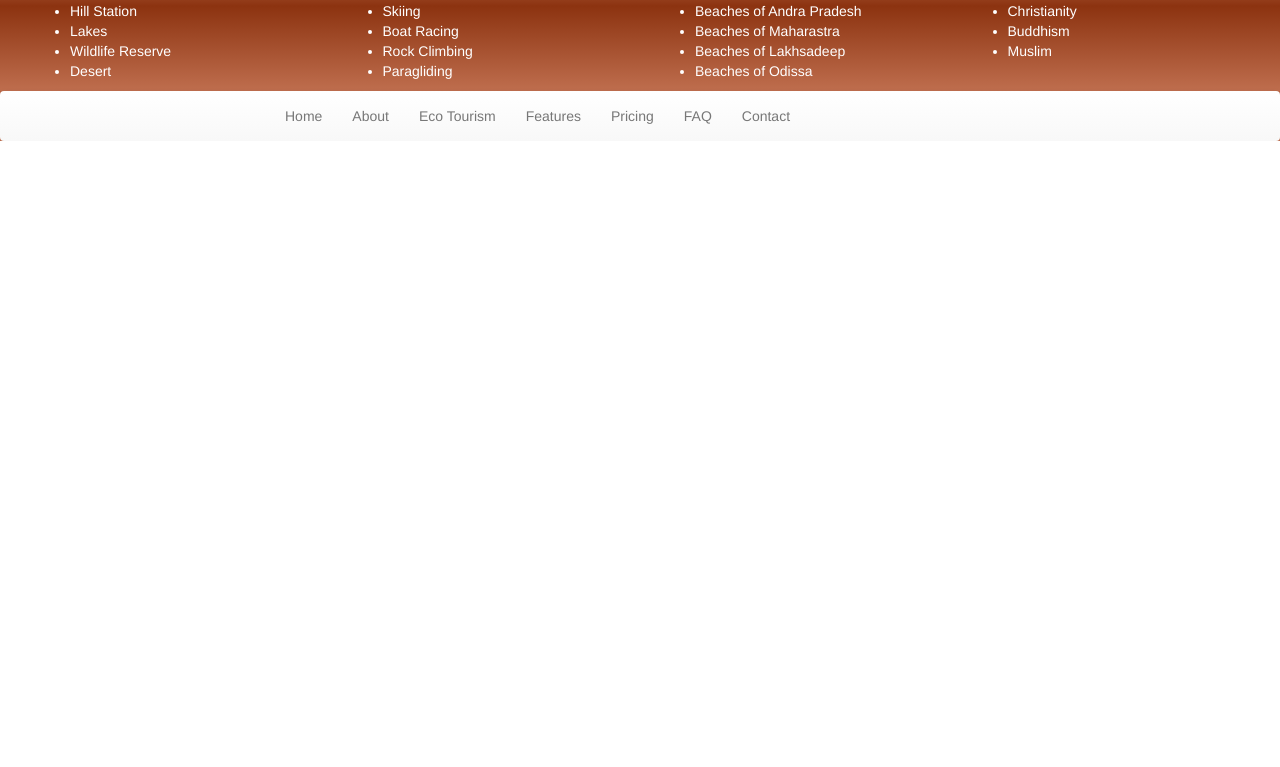
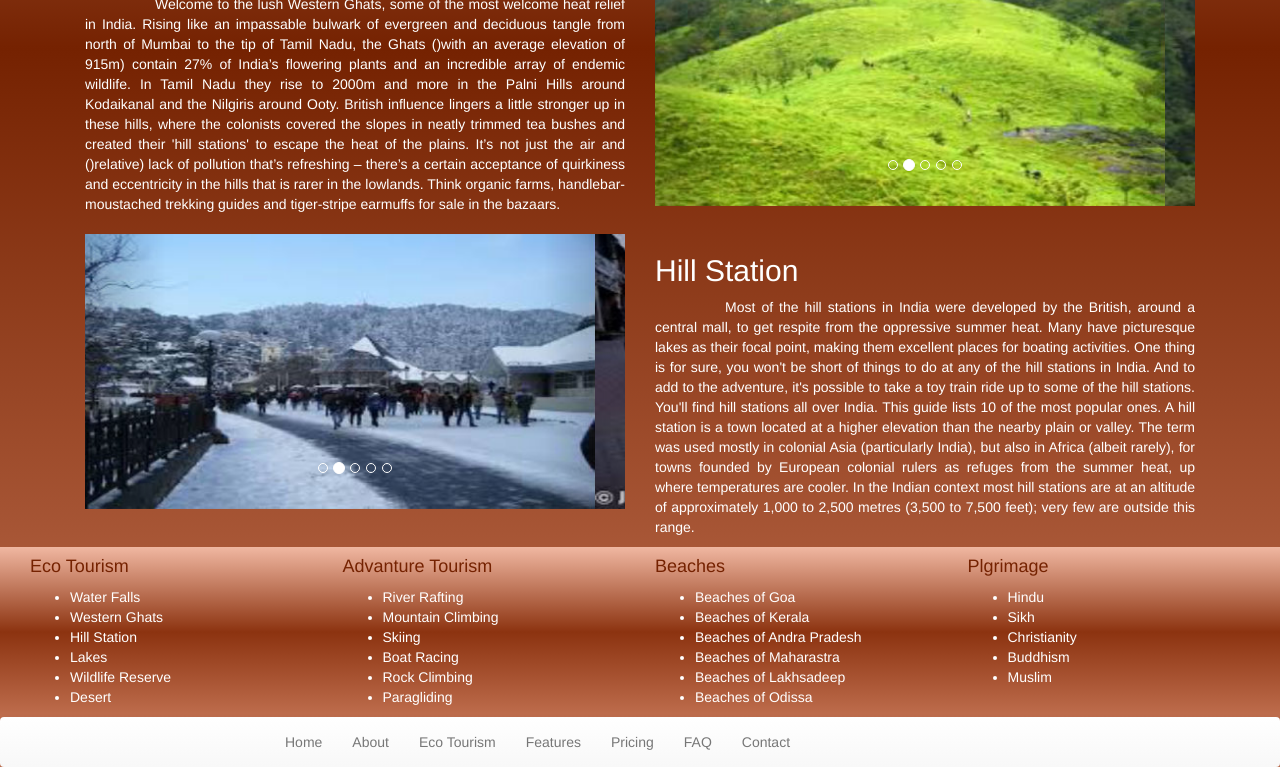
Before and after one commit to Dhamu28/tour, a plain HTML site: page index-eco.html in a window 1280 px wide. Shown: the part 699-1466 px from the top of the page. Before the commit the page ends 840 px from the top, so only its background shows below. Drawn offline with nearby package versions, Linux system fonts and the light colour scheme.

Commit message:
First commit

```diff
--- a/index-eco.html
+++ b/index-eco.html
@@ -180,21 +180,98 @@
 </div><!--container-->
 </div><!--carousel slide-->
 <!--end carousel slider-->
+<div class="container" id="top_space">
+    <div class="col-sm-6 col-md-6" id="wg">
+    <h2>Western Ghats</h2>
+    <p id="para">Welcome to the lush Western Ghats, some of the most welcome heat relief in India. Rising like an impassable bulwark of evergreen and deciduous tangle from north of Mumbai to the tip of Tamil Nadu, the Ghats ()with an average elevation of 915m) contain 27% of India’s flowering plants and an incredible array of endemic wildlife. In Tamil Nadu they rise to 2000m and more in the Palni Hills around Kodaikanal and the Nilgiris around Ooty. British influence lingers a little stronger up in these hills, where the colonists covered the slopes in neatly trimmed tea bushes and created their 'hill stations' to escape the heat of the plains. It’s not just the air and ()relative) lack of pollution that’s refreshing – there’s a certain acceptance of quirkiness and eccentricity in the hills that is rarer in the lowlands. Think organic farms, handlebar-moustached trekking guides and tiger-stripe earmuffs for sale in the bazaars.</p>
+    </div>
+    <div class="col-md-6 col-sm-6">
+    <div id="myCarousel2" class="carousel slide" data-ride="carousel">
+        <ul class="carousel-indicators">
+            <li data-target="#myCarousel2" data-slide-to="0" class="active"></li>
+            <li data-target="#myCarousel2" data-slide-to="1"></li>
+            <li data-target="#myCarousel2" data-slide-to="2"></li>
+            <li data-target="#myCarousel2" data-slide-to="3"></li>
+            <li data-target="#myCarousel2" data-slide-to="4"></li>
+        </ul>
+
+    <div class="carousel-inner">
+        <div class="item active">
+            <img class="img-responsive" src="./project/img/wg-slide1.jpg">
+        </div><!--item 1-->
+        <div class="item">
+            <img class="img-responsive" src="./project/img/wg-slide2.jpg">
+        </div><!--item 2-->
+        <div class="item">
+            <img class="img-responsive" src="./project/img/wg-slide3.jpg">
+        </div><!--item 3-->
+        <div class="item">
+            <img class="img-responsive" src="./project/img/wg-slide4.jpg">
+        </div><!--item-4-->
+        <div class="item">
+            <img class="img-responsive" src="./project/img/wg-slide5.jpg">
+        </div><!--item 5-->
+    </div><!--carousel inner-->
+    <a class="left carousel-control" href="#myCarousel2" data-slide="prev"><span class="glyphicon glyphicon-chavron-left"></span></a>
+    <a class="right carousel-control" href="#myCarousel2" data-slide="next"><span class="glyphicon glyphicon-chavron-right"></span></a>
+    </div><!--carousel column-->
+</div><!--container-->
+</div><!--carousel slide-->
+<!--end carousel slider-->
+
+<div class="container" id="top_space">
+    <div class="col-md-6 col-sm-6">
+    <div id="myCarousel3" class="carousel slide" data-ride="carousel">
+        <ul class="carousel-indicators">
+            <li data-target="#myCarousel3" data-slide-to="0" class="active"></li>
+            <li data-target="#myCarousel3" data-slide-to="1"></li>
+            <li data-target="#myCarousel3" data-slide-to="2"></li>
+            <li data-target="#myCarousel3" data-slide-to="3"></li>
+            <li data-target="#myCarousel3" data-slide-to="4"></li>
+        </ul>
+
+    <div class="carousel-inner">
+        <div class="item active">
+            <img class="img-responsive" src="./project/img/hl-slide1.jpg">
+        </div><!--item 1-->
+        <div class="item">
+            <img class="img-responsive" src="./project/img/hl-slide2.jpg">
+        </div><!--item 2-->
+        <div class="item">
+            <img class="img-responsive" src="./project/img/hl-slide3.jpg">
+        </div><!--item 3-->
+        <div class="item">
+            <img class="img-responsive" src="./project/img/hl-slide4.jpg">
+        </div><!--item-4-->
+        <div class="item">
+            <img class="img-responsive" src="./project/img/hl-slide5.jpg">
+        </div><!--item 5-->
+    </div><!--carousel inner-->
+    <a class="left carousel-control" href="#myCarousel3" data-slide="prev"><span class="glyphicon glyphicon-chavron-left"></span></a>
+    <a class="right carousel-control" href="#myCarousel3" data-slide="next"><span class="glyphicon glyphicon-chavron-right"></span></a>
+    </div><!--carousel column-->
+    </div>
+    <div class="col-sm-6 col-md-6" id="hl">
+    <h2>Hill Station</h2>
+    <p id="para">Most of the hill stations in India were developed by the British, around a central mall, to get respite from the oppressive summer heat. Many have picturesque lakes as their focal point, making them excellent places for boating activities. One thing is for sure, you won't be short of things to do at any of the hill stations in India. And to add to the adventure, it's possible to take a toy train ride up to some of the hill stations. You'll find hill stations all over India. This guide lists 10 of the most popular ones. A hill station is a town located at a higher elevation than the nearby plain or valley. The term was used mostly in colonial Asia (particularly India), but also in Africa (albeit rarely), for towns founded by European colonial rulers as refuges from the summer heat, up where temperatures are cooler. In the Indian context most hill stations are at an altitude of approximately 1,000 to 2,500 metres (3,500 to 7,500 feet); very few are outside this range.</p>
+    </div>
+</div><!--carousel slide-->
+<!--end carousel slider-->
 
 <div class="container-fluid" id="footer">
 	<div class="col-sm-3 col-md-3">
-		<h4><a href="#" style="text-decoration:none;">Eco Tourism</a></h4>
+		<h4><a href="#" style="text-decoration:none; color:#752201;">Eco Tourism</a></h4>
             <ul>
                 <li><a href="#wf">Water Falls</a></li>
-                <li>Western Ghats</li>
-                <li>Hill Station</li>
+                <li><a href="#wg">Western Ghats</a></li>
+                <li><a href="#hl">Hill Station</a></li>
                 <li>Lakes</li>
                 <li>Wildlife Reserve</li>
                 <li>Desert</li>
             </ul>
 	</div>
 	<div class="col-sm-3 col-md-3">
-		<h4>Advanture Tourism</h4>
+		<h4><a href="#" style="text-decoration:none; color:#752201;">Advanture Tourism</a></h4>
         <ul>
             <li>River Rafting</li>
             <li>Mountain Climbing</li>
@@ -205,7 +282,7 @@
         </ul>
 	</div>
 	<div class="col-sm-3 col-md-3">
-		<h4>Beaches</h4>
+		<h4><a href="#" style="text-decoration:none; color:#752201;">Beaches</a></h4>
         <ul>
             <li>Beaches of Goa</li>
             <li>Beaches of Kerala</li>
@@ -216,7 +293,7 @@
         </ul>
 	</div>
 	<div class="col-sm-3 col-md-3">
-		<h4>Plgrimage</h4>
+		<h4><a href="#" style="text-decoration:none; color:#752201;">Plgrimage</a></h4>
         <ul>
             <li>Hindu</li>
             <li>Sikh</li>
```
Also changed, not shown: index-wg.html (renamed from index-.html), project/img/hl-slide1.jpeg (added), project/img/hl-slide1.jpg (added), project/img/hl-slide2.jpeg (added), project/img/hl-slide2.jpg (added), project/img/hl-slide3.jpeg (added), project/img/hl-slide3.jpg (added), project/img/hl-slide4.jpeg (added), project/img/hl-slide4.jpg (added), project/img/hl-slide5.jpeg (added), project/img/hl-slide5.jpg (added), project/img/wg-slide1.jpg (added), project/img/wg-slide2.jpg (added), project/img/wg-slide3.jpg (added), 2 more files.
